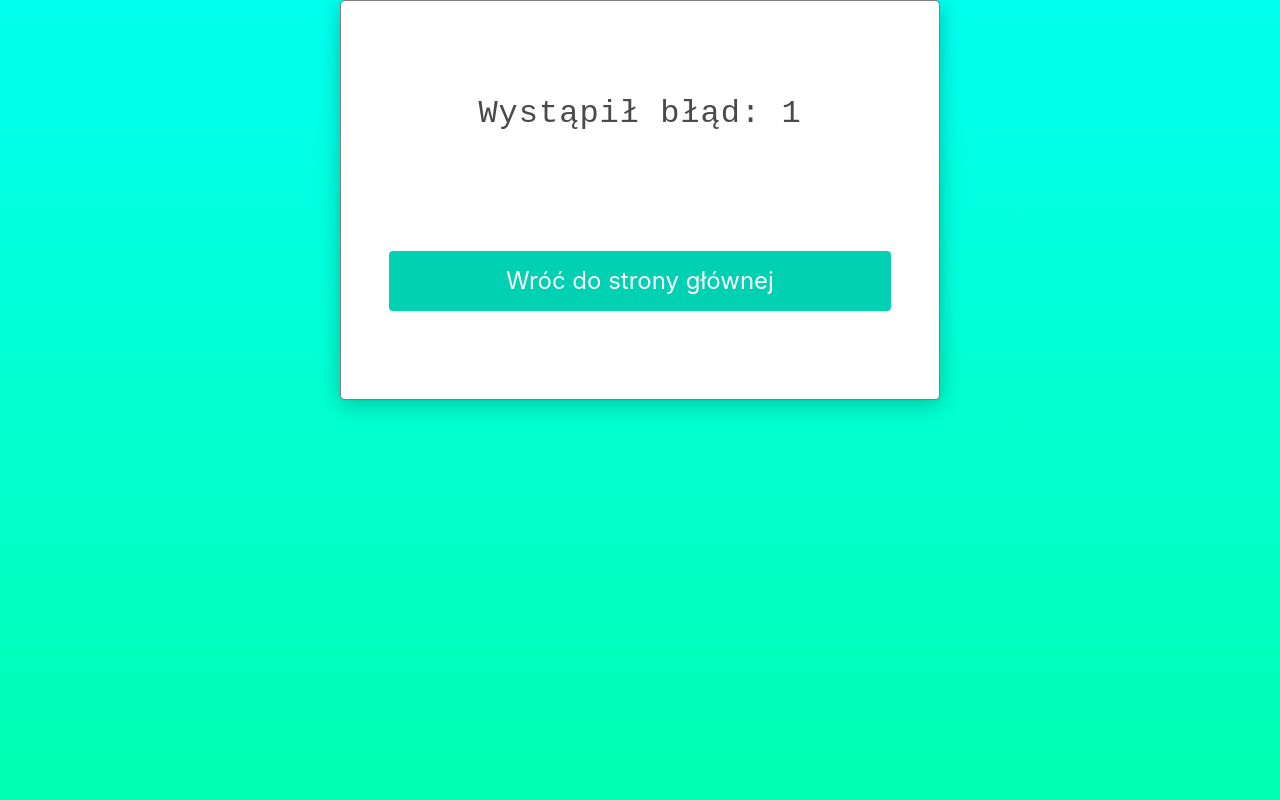
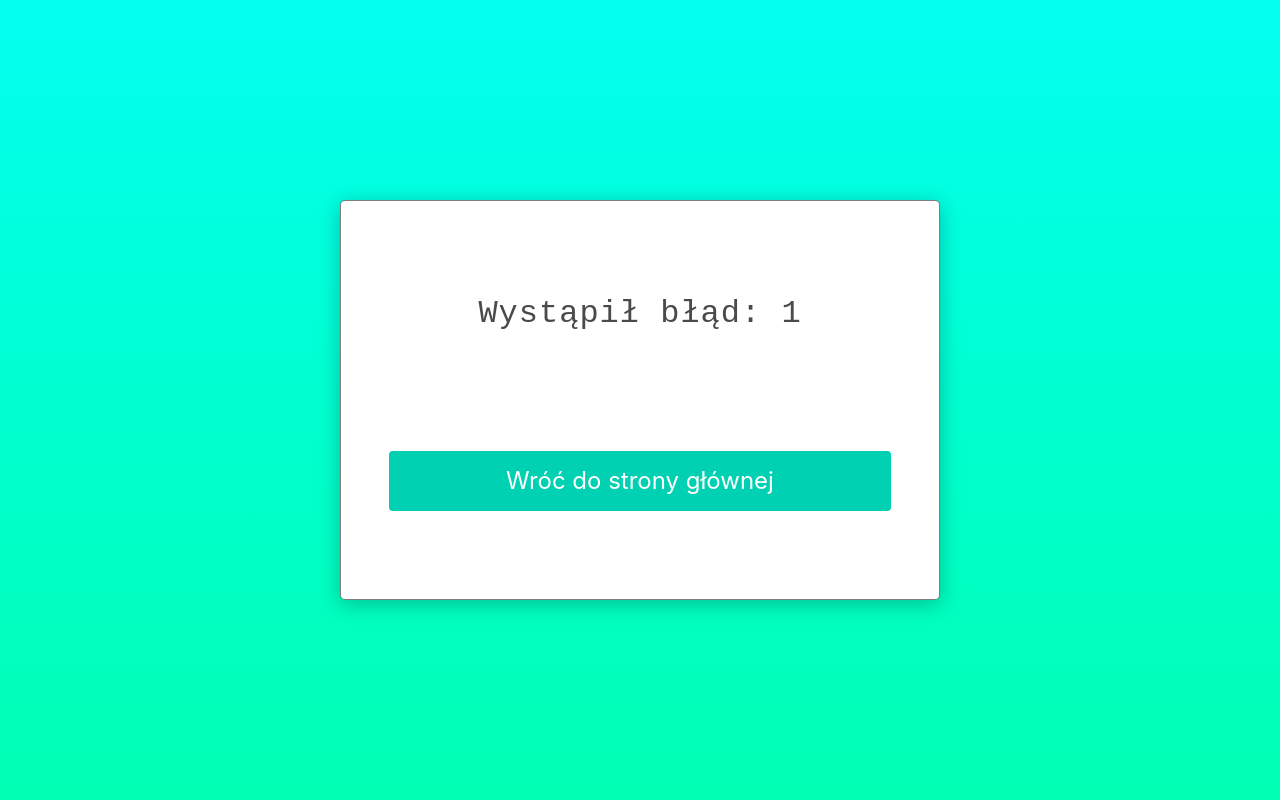
Before and after one commit to MiiiZawadzki/Projekt-Kalambury, a Flask app: page /error/1 in a window 1280 px wide. Run offline with Flask 2, Linux system fonts and the light colour scheme; parts of the project's set-up code (start-up, migrations or seed data) failed here and were passed over; some libraries are stand-ins or nearby versions.

Commit message:
align error template to center

```diff
--- a/templates/error.html
+++ b/templates/error.html
@@ -16,7 +16,7 @@
     <link rel="apple-touch-icon" sizes="144x144" href="{{ url_for('static', filename='images/favicon/apple-icon-144x144.png') }}">
     <link rel="apple-touch-icon" sizes="152x152" href="{{ url_for('static', filename='images/favicon/apple-icon-152x152.png') }}">
     <link rel="apple-touch-icon" sizes="180x180" href="{{ url_for('static', filename='images/favicon/apple-icon-180x180.png') }}">
-    <link rel="icon" type="image/png" sizes="192x192"  href="{{ url_for('static', filename='images/favicon/android-icon-192x192.png') }}">
+    <link rel="icon" type="image/png" sizes="192x192" href="{{ url_for('static', filename='images/favicon/android-icon-192x192.png') }}">
     <link rel="icon" type="image/png" sizes="32x32" href="{{ url_for('static', filename='images/favicon/favicon-32x32.png') }}">
     <link rel="icon" type="image/png" sizes="96x96" href="{{ url_for('static', filename='images/favicon/favicon-96x96.png') }}">
     <link rel="icon" type="image/png" sizes="16x16" href="{{ url_for('static', filename='images/favicon/favicon-16x16.png') }}">
@@ -27,12 +27,11 @@
 </head>
 
 <body>
-    <div class="main-container">
+    <div class="main-container" style="justify-content: center;">
         <div class="middle-container">
             <form action="" method="post" novalidate class="joinForm form-container">
                 <div class="label-title ">
-                    Wystąpił błąd:
-                    {{ error_type }}
+                    Wystąpił błąd: {{ error_type }}
                 </div>
                 <div class="buttons">
                     <input class="formFields button is-large is-fullwidth is-primary" type="button" onclick="location.href='/exit';" value="Wróć do strony głównej" />
```
